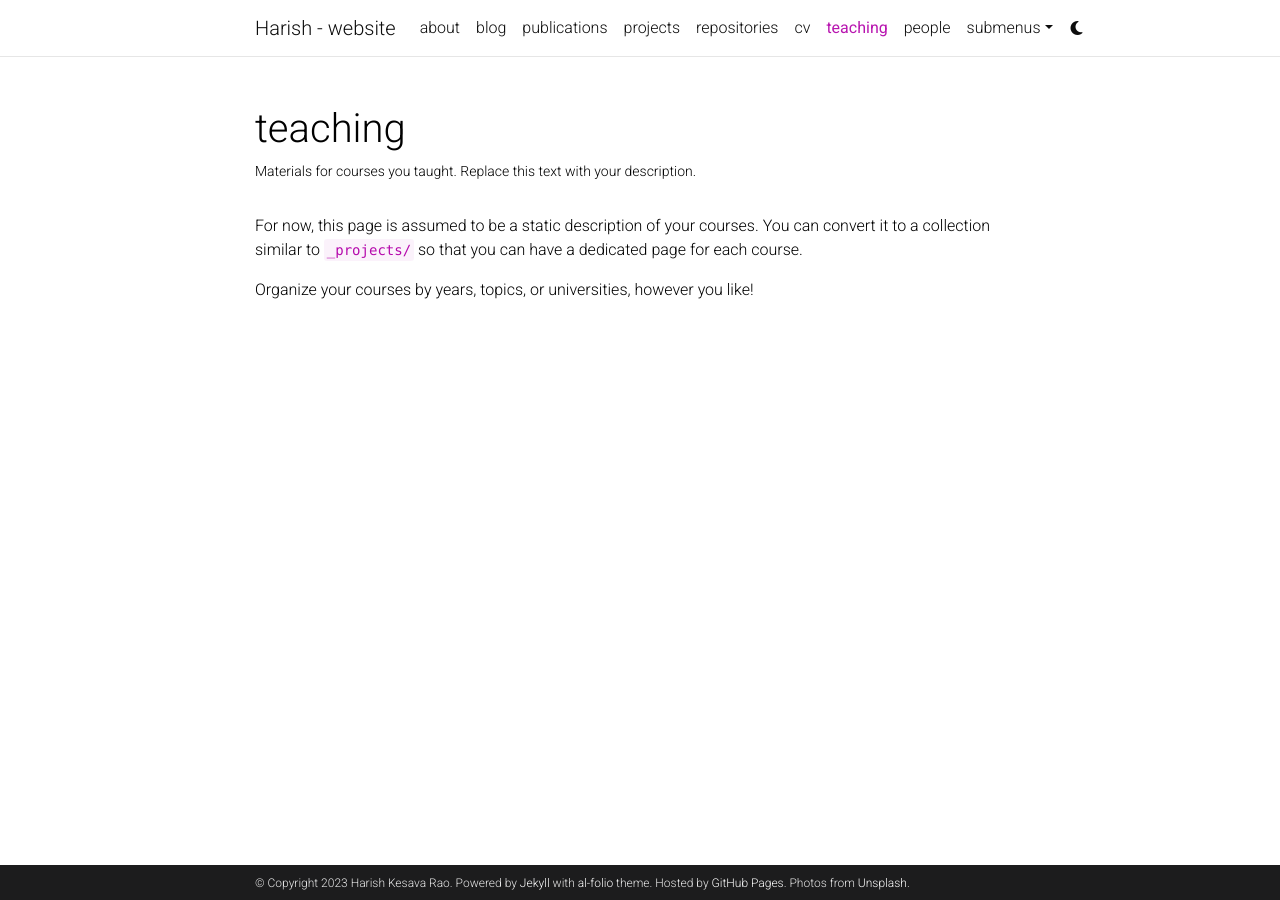
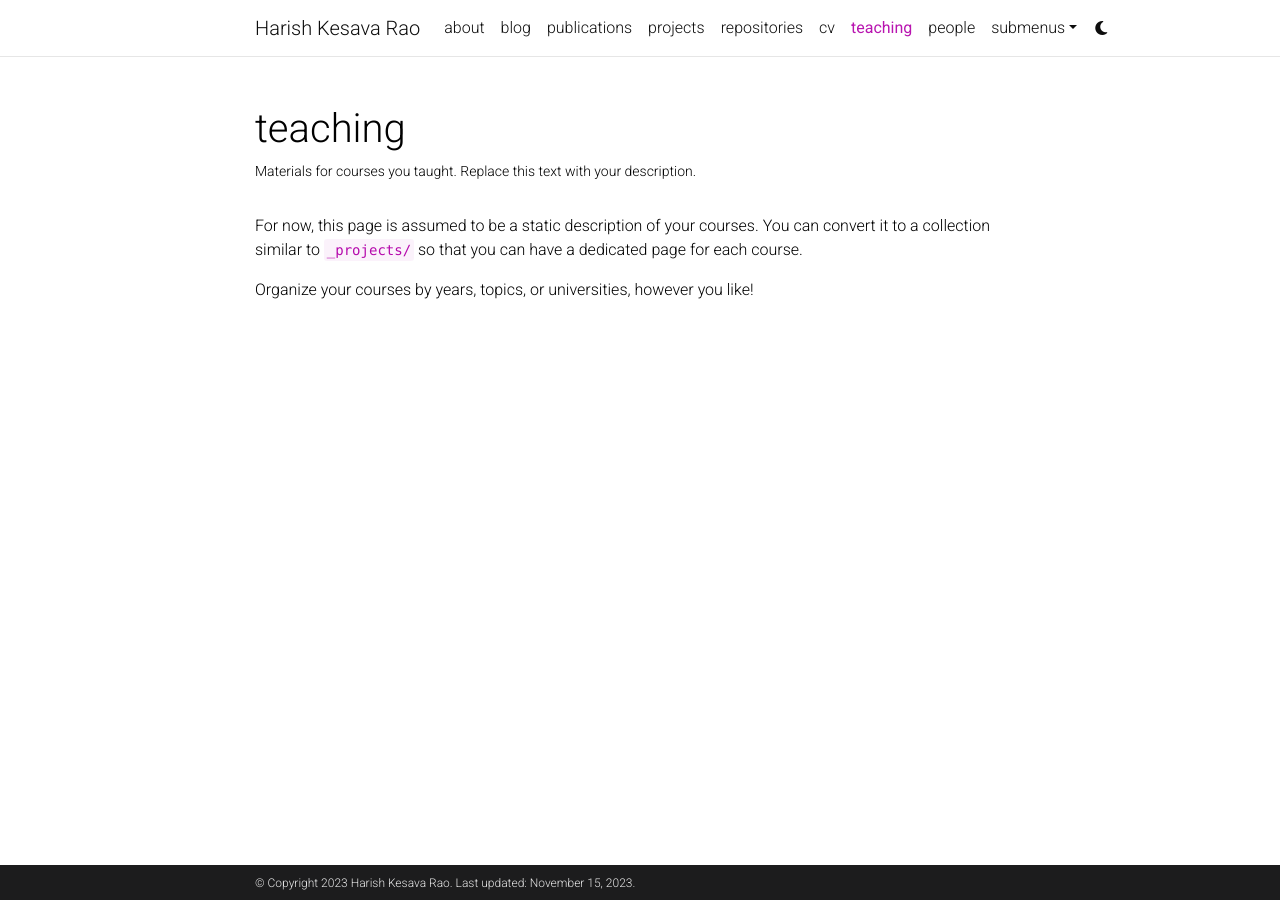
Before and after one commit to harishkesavarao/harishkesavarao.github.io, a Jekyll site: the page built from _pages/teaching.md, in a window 1280 px wide. Built offline with Jekyll 4.4.1, drawn with Linux system fonts in a browser that asks for light colours; comment, search, counter and statistics services are not loaded; a style sheet for code colours, icons or effects is not loaded.

Commit message:
Removed image and a few other defaults

```diff
--- a/_config.yml
+++ b/_config.yml
@@ -2,7 +2,7 @@
 # Site settings
 # -----------------------------------------------------------------------------
 
-title: Harish - website # the website title (if blank, full name will be used instead)
+title: Harish Kesava Rao # the website title (if blank, full name will be used instead)
 first_name: Harish
 middle_name:
 last_name: Kesava Rao
@@ -10,9 +10,7 @@
 description: > # the ">" symbol means to ignore newlines until "footer_text:"
   A simple, whitespace theme for academics. Based on [*folio](https://github.com/bogoli/-folio) design.
 footer_text: >
-  Powered by <a href="https://jekyllrb.com/" target="_blank">Jekyll</a> with <a href="https://github.com/alshedivat/al-folio">al-folio</a> theme.
-  Hosted by <a href="https://pages.github.com/" target="_blank">GitHub Pages</a>.
-  Photos from <a href="https://unsplash.com" target="_blank">Unsplash</a>.
+
 keywords: jekyll, jekyll-theme, academic-website, portfolio-website  # add your own keywords or leave empty
 
 lang: en # the language of your site (for example: en, fr, cn, ru, etc.)
@@ -20,7 +18,7 @@
 
 url: http://harishkesavarao.github.io/ # the base hostname & protocol for your site
 baseurl:  # the subpath of your site, e.g. /blog/
-last_updated: false # set to true if you want to display last updated in the footer
+last_updated: true # set to true if you want to display last updated in the footer
 impressum_path:  # set to path to include impressum link in the footer, use the same path as permalink in a page, helps to conform with EU GDPR
 
 # -----------------------------------------------------------------------------
@@ -71,7 +69,7 @@
 gitlab_username: # your GitLab user name
 twitter_username: # your Twitter handle
 mastodon_username: # your mastodon instance+username in the format instance.tld/@username
-linkedin_username: # your LinkedIn user name
+linkedin_username: harish-k-152b6310 # your LinkedIn user name
 telegram_username: # your Telegram user name
 scholar_userid: # your Google Scholar ID
 semanticscholar_id: # your Semantic Scholar ID
@@ -104,7 +102,7 @@
 wechat_qr: # filename of your wechat qr-code saved as an image (e.g., wechat-qr.png if saved to assets/img/wechat-qr.png)
 
 contact_note: >
-  You can even add a little note about which of these is the best way to reach you.
+  You can get in touch with me via email.
 
 # -----------------------------------------------------------------------------
 # Analytics and search engine verification
```
